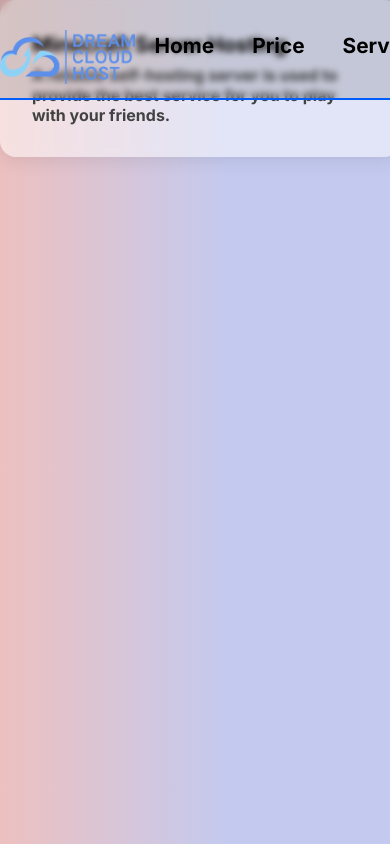
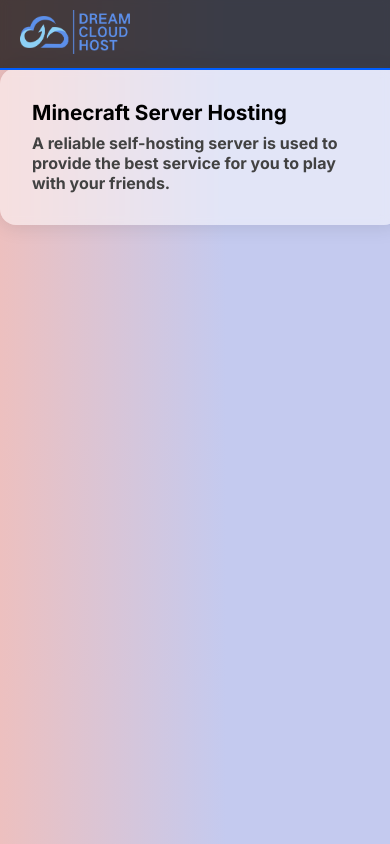
Before and after one commit to DreamCloudHosting/Website-Frontend, a Next.js app: page / in a window 390 px wide. Built offline with nearby package versions, Linux system fonts and the light colour scheme.

Commit message:
Make navbar height dynamic to screen size

```diff
--- a/app/layout.js
+++ b/app/layout.js
@@ -19,7 +19,6 @@ export default function RootLayout({ children }) {
             </head>
             <body className={inter.className}>
                 <Navbar />
-                <div className="topBlock" />
                 {children}
             </body>
         </html>
--- a/components/Navbar/Navbar.js
+++ b/components/Navbar/Navbar.js
@@ -1,13 +1,29 @@
+"use client";
 import Image from "next/image";
 import Link from "next/link";
+import { useRef, useEffect, useState } from "react";
 
 import styles from "./Navbar.module.css";
 import Option from "./components/Option/Option";
 
 
 export default function Navbar() {
+    const navbarRef = useRef();
+    const [navbarHeight, setNavbarHeight] = useState(100);
+
+    useEffect(() => {
+        function handleResize() {
+            setNavbarHeight(navbarRef.current.clientHeight);
+        }
+        handleResize();
+
+        window.addEventListener("resize", handleResize);
+        return () => window.removeEventListener("resize", handleResize);
+    }, []);
+
     return (
-        <nav className={styles.navbar}>
+        <>
+            <nav className={styles.navbar} ref={navbarRef}>
                 <Link href="/">
                     <Image
                         width={1196}
@@ -28,11 +44,11 @@ export default function Navbar() {
                         link="/"
                     />
                     <Option
-                    title="Price"
+                        title="Pricing"
                         link="#"
                     />
                     <Option
-                    title="Service"
+                        title="Services"
                         link="#"
                     />
                     <Option
@@ -45,5 +61,7 @@ export default function Navbar() {
                     />
                 </ul>
             </nav>
+            <div className={styles.topBlock} style={{ height: navbarHeight }} />
+        </>
     );
 }
--- a/components/Navbar/Navbar.module.css
+++ b/components/Navbar/Navbar.module.css
@@ -2,12 +2,12 @@
     position: fixed;
     left: 0;
     top: 0;
-    height: 100px;
+    height: auto;
     width: 100vw;
     display: flex;
     justify-content: space-around;
     align-items: flex-end;
-    background-color: rgba(0, 0, 0, 0.13);
+    background-color: rgba(0, 0, 0, 0.7);
     border-bottom: 2px solid rgb(0, 94, 255);
     backdrop-filter: blur(3px);
     z-index: 9999;
@@ -15,13 +15,37 @@
 
 .logoImg {
     width: auto;
-    height: 4rem;
-    padding-bottom: 10px;
+    height: 5rem;
+    padding: 10px 20px;
+    transition-duration: 0.2s;
 }
 
 .menu {
     display: flex;
-    height: auto;
     background: none;
     list-style-type: none;
 }
+
+.topBlock {
+    display: block;
+    width: 100%;
+    transition-duration: 0.3s;
+}
+
+@media (max-width: 900px) {
+    .navbar {
+        justify-content: flex-start;
+    }
+
+    .menu {
+        width: 0;
+        height: 0;
+        opacity: 0;
+    }
+}
+
+@media (max-width: 600px) {
+    .logoImg {
+        height: 4rem;
+    }
+}
```
Lines whose indentation alone changed are shown as unchanged.
